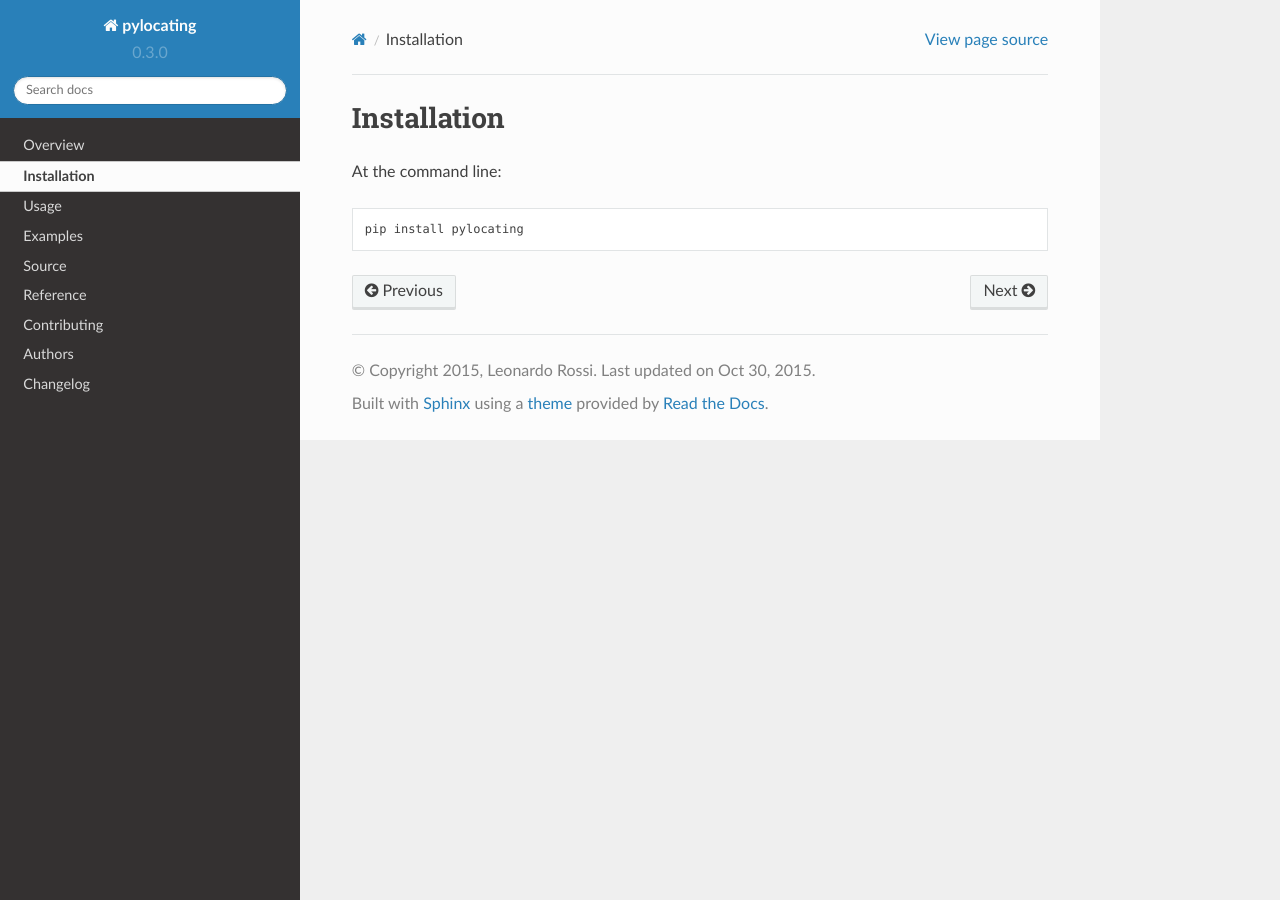
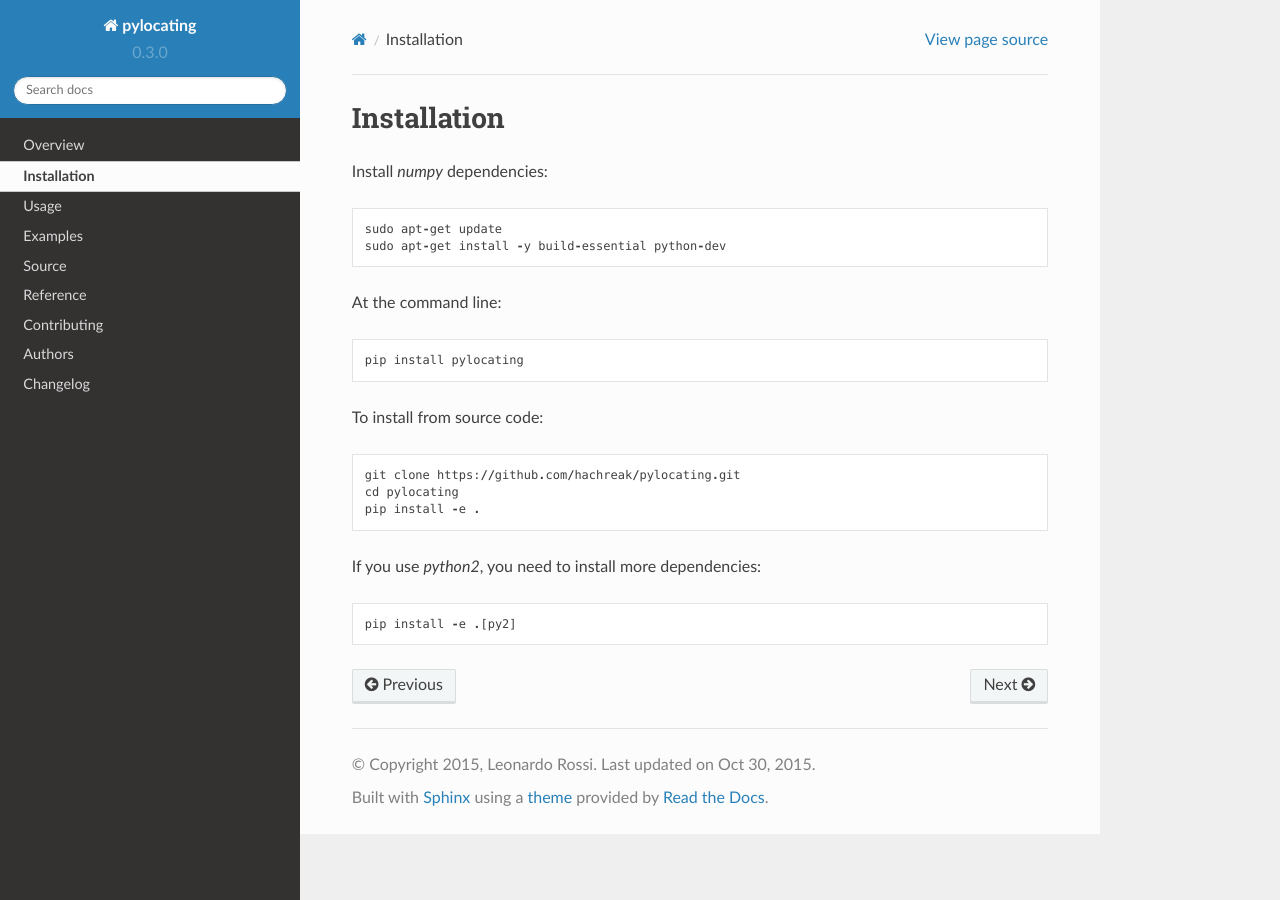
Before and after one commit to hachreak/pylocating, a Sphinx documentation site: the page built from docs/installation.rst, in a window 1280 px wide. Built offline with Sphinx 7.4.7 and the Read the Docs theme 2.0.0, drawn with Linux system fonts in a browser that asks for light colours.

Commit message:
docs: installation howto
Signed-off-by: Leonardo Rossi <leonardo.rossi@studenti.unipr.it>

```diff
--- a/docs/installation.rst
+++ b/docs/installation.rst
@@ -2,6 +2,24 @@
 Installation
 ============
 
+Install `numpy` dependencies::
+
+  sudo apt-get update
+  sudo apt-get install -y build-essential python-dev
+
+
 At the command line::
 
-    pip install pylocating
+  pip install pylocating
+
+
+To install from source code::
+
+  git clone https://github.com/hachreak/pylocating.git
+  cd pylocating
+  pip install -e .
+
+
+If you use `python2`, you need to install more dependencies::
+
+  pip install -e .[py2]
```
